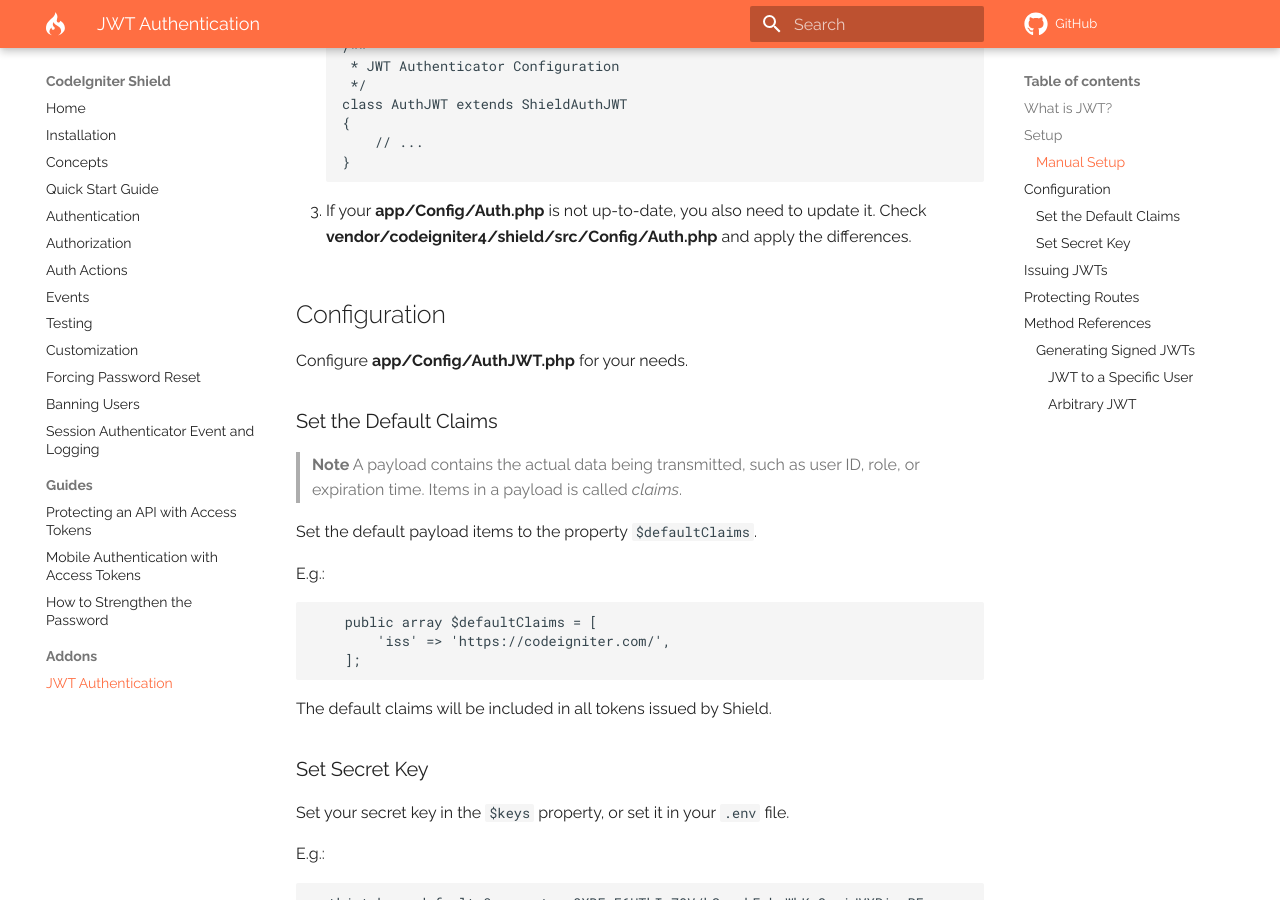
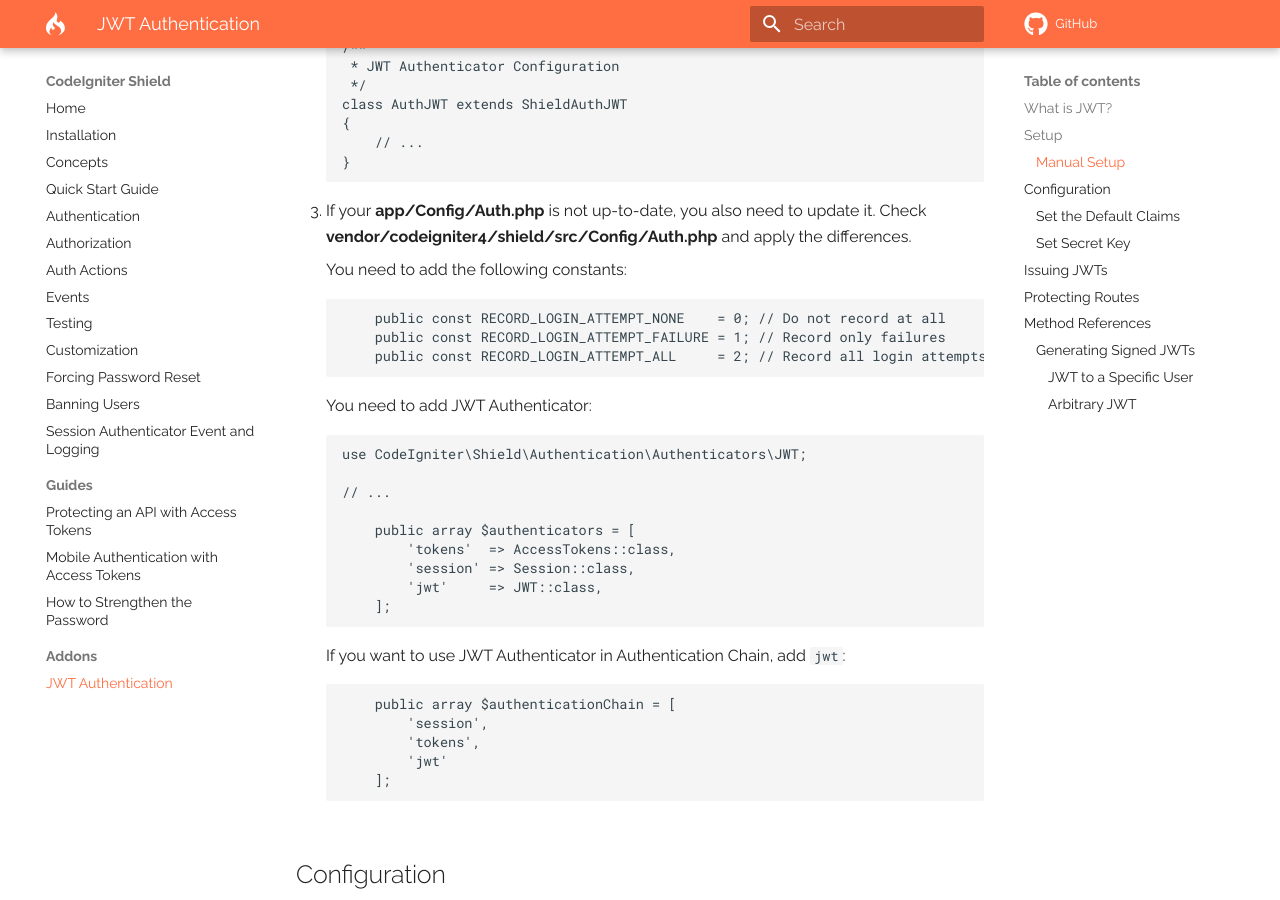
Before and after one commit to codeigniter4/shield, an MkDocs documentation site: the page built from docs/addons/jwt.md, in a window 1280 px wide and 900 px high, scrolled down 1095 px. Built offline with MkDocs 1.6.1 and Material for MkDocs 9.7.7, drawn with Linux system fonts in a browser that asks for light colours; comment, search, counter and statistics services are not loaded; a style sheet for code colours, icons or effects is not loaded.

````diff
--- a/docs/addons/jwt.md
+++ b/docs/addons/jwt.md
@@ -51,6 +51,35 @@ To use JWT Authentication, you need additional setup and configuration.
     ```
 
 3. If your **app/Config/Auth.php** is not up-to-date, you also need to update it. Check **vendor/codeigniter4/shield/src/Config/Auth.php** and apply the differences.
+
+    You need to add the following constants:
+    ```php
+        public const RECORD_LOGIN_ATTEMPT_NONE    = 0; // Do not record at all
+        public const RECORD_LOGIN_ATTEMPT_FAILURE = 1; // Record only failures
+        public const RECORD_LOGIN_ATTEMPT_ALL     = 2; // Record all login attempts
+    ```
+
+    You need to add JWT Authenticator:
+    ```php
+    use CodeIgniter\Shield\Authentication\Authenticators\JWT;
+
+    // ...
+
+        public array $authenticators = [
+            'tokens'  => AccessTokens::class,
+            'session' => Session::class,
+            'jwt'     => JWT::class,
+        ];
+    ```
+
+    If you want to use JWT Authenticator in Authentication Chain, add `jwt`:
+    ```php
+        public array $authenticationChain = [
+            'session',
+            'tokens',
+            'jwt'
+        ];
+    ```
 
 ## Configuration
 
````
Also changed, not shown: 3 other files.
